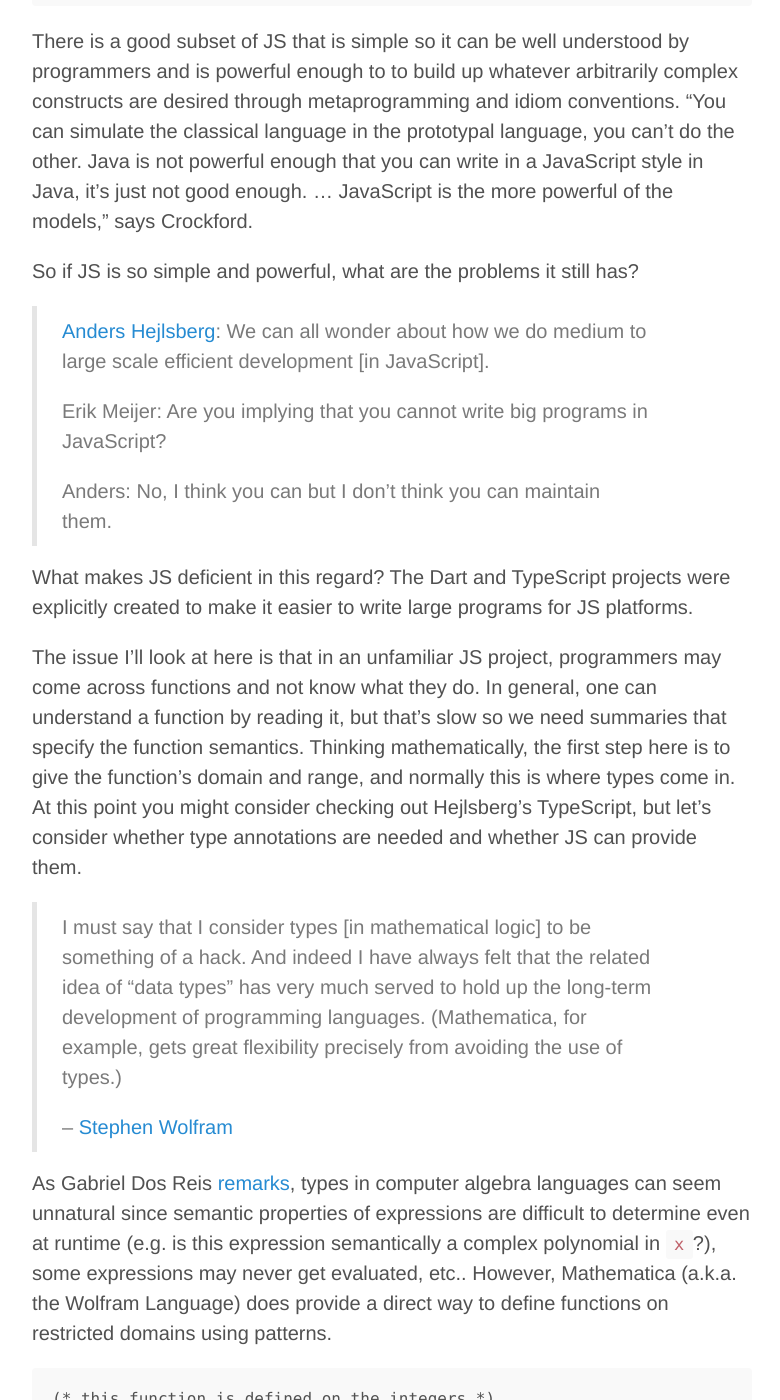
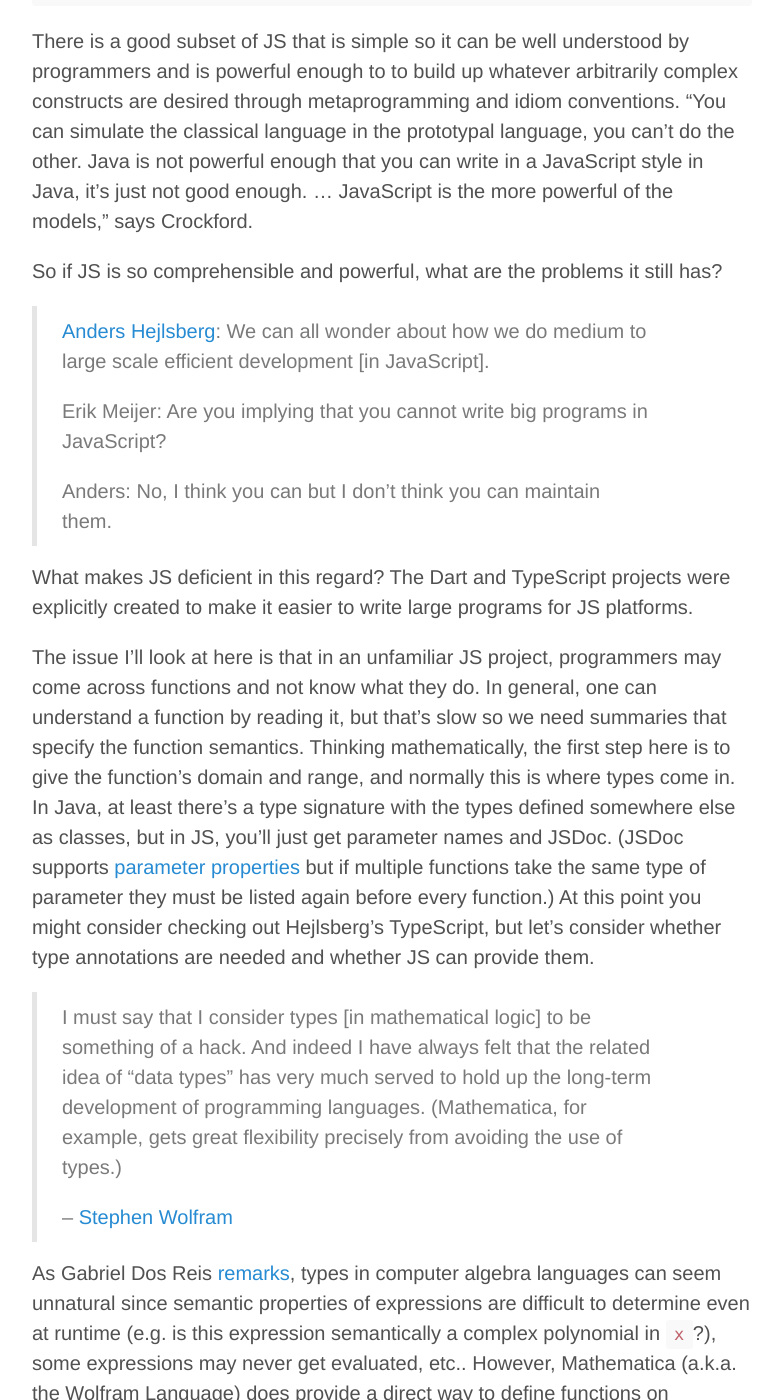
Before and after one commit to amacfie/amacfie.github.io, a Jekyll site: the page built from _posts/2015-08-16-js_type.md, in a window 1280 px wide and 1400 px high, scrolled down 1648 px. Shown: the whole window, without its empty margins (248-1028 px from the left). Built offline with Jekyll 4.4.1, drawn with Linux system fonts in a browser that asks for light colours; comment, search, counter and statistics services are not loaded; some of the changed text lies outside the part shown.

Commit message:
Make small fixes to post

```diff
--- a/_posts/2015-08-16-js_type.md
+++ b/_posts/2015-08-16-js_type.md
@@ -4,7 +4,8 @@ title: JavaScript, types, and stuff
 ---
 
 Part of the beauty of JavaScript that people like Douglas Crockford
-expound is that the 'good parts' of the language are a small, orthogonal, and
+[expound](https://youtu.be/ya4UHuXNygM?list=PLgEN6Yip8UBKt4j7_KJhhAMnggkA-5svC)
+is that the 'good parts' of the language are a small, orthogonal, and
 extremely expressive set of constructs.
 After removing some unnecessary bad parts of ES5 we get just a few keywords:
 `this`,
@@ -78,7 +79,7 @@ Java is not powerful enough that you can write in a JavaScript style in
 Java, it's just not good enough. ...
 JavaScript is the more powerful of the models," says Crockford.
 
-So if JS is so simple and powerful, what are the problems it still has?
+So if JS is so comprehensible and powerful, what are the problems it still has?
 
 > [Anders Hejlsberg](https://channel9.msdn.com/Events/Lang-NEXT/Lang-NEXT-2012/Panel-Web-and-Cloud-Programming):
 > We can all wonder about how we do medium to large scale efficient development
@@ -100,6 +101,11 @@ In general, one can understand a function by reading it, but that's slow so
 we need summaries that specify the function semantics.
 Thinking mathematically, the first step here is to give the function's
 domain and range, and normally this is where types come in.
+In Java, at least there's a type signature with the types defined somewhere
+else as classes, but in JS, you'll just get parameter names and JSDoc.
+(JSDoc supports [parameter properties](http://usejsdoc.org/tags-param.html#parameters-with-properties)
+but if multiple functions take the same type of parameter they must be
+listed again before every function.)
 At this point you might consider checking out Hejlsberg's TypeScript, but
 let's consider whether type annotations are needed and whether JS can provide
 them.
```
Also changed, not shown: other parts of _posts/2015-08-16-js_type.md (+1 -1 lines).
